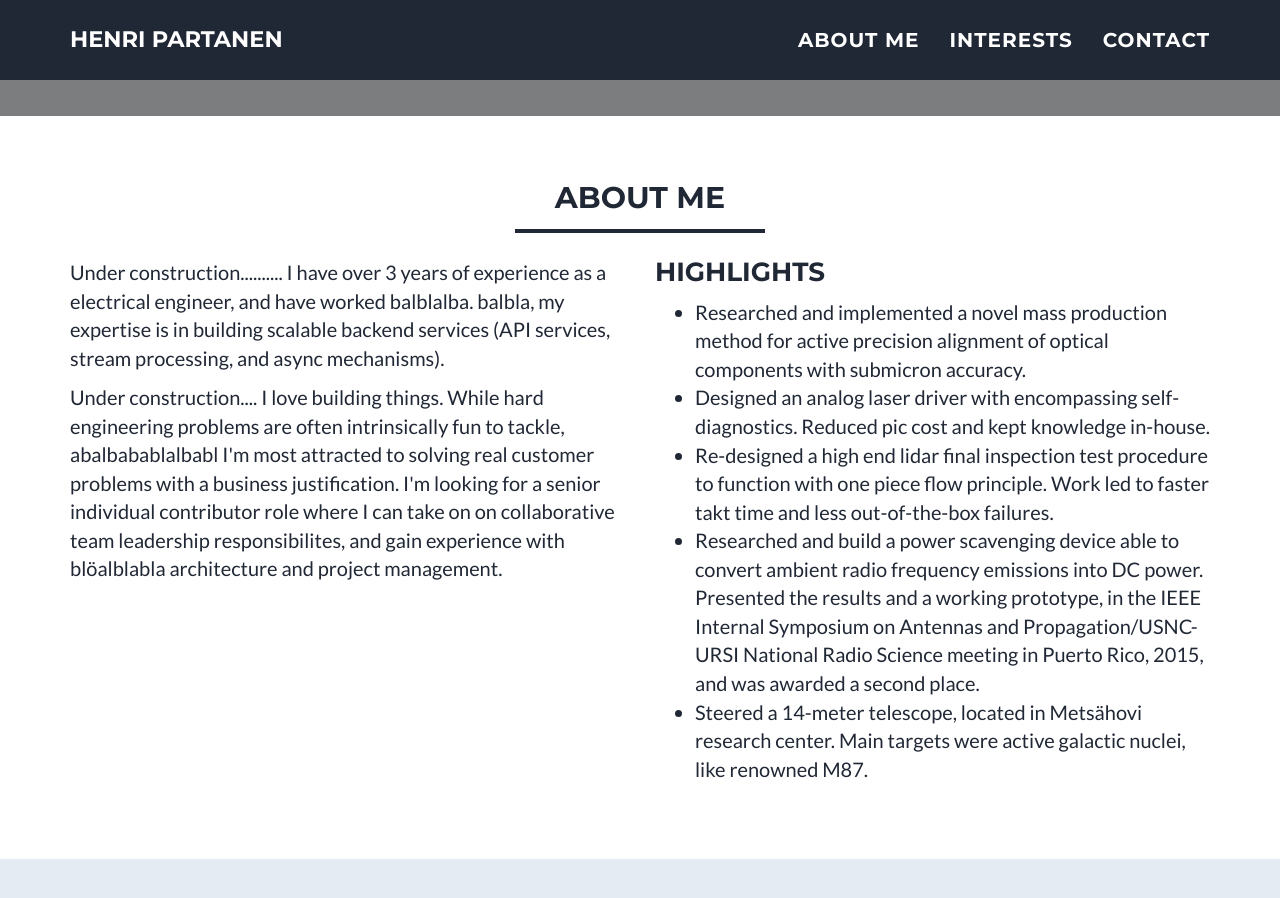
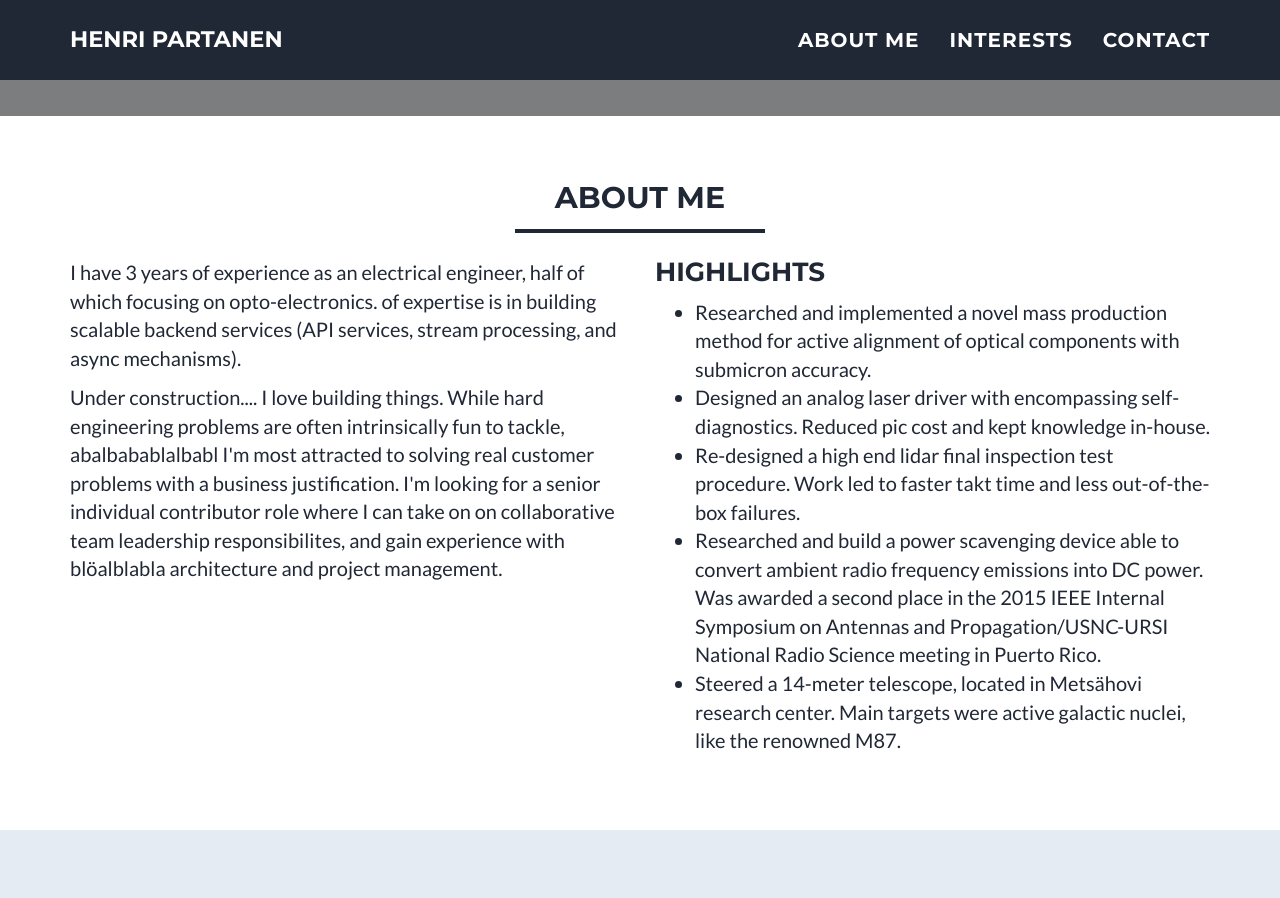
Before and after one commit to lifeofhenri/lifeofhenri.github.io, a Jekyll site: the page built from index.html, in a window 1280 px wide and 900 px high, scrolled down 458 px. Built offline with Jekyll 4.4.1, drawn with Linux system fonts in a browser that asks for light colours.

Commit message:
Update about_me.html

```diff
--- a/_includes/about_me.html
+++ b/_includes/about_me.html
@@ -9,9 +9,8 @@
     <div class="row">
 	    <div class="col-sm-6">
     		<p>
-			Under construction..........
-            I have over 3 years of experience as a electrical engineer, and have worked
-            balblalba. balbla, my expertise is in building scalable backend services (API services, stream processing,
+			I have 3 years of experience as an electrical engineer, half of which focusing on opto-electronics.
+			 of  expertise is in building scalable backend services (API services, stream processing,
             and async mechanisms).
         </p>
         <p>
@@ -29,19 +28,19 @@
 		    <h3 style="margin-top:0;">Highlights</h3>
 		    <ul>
     			<li>
-            Researched and implemented a novel mass production method for active precision alignment
+            Researched and implemented a novel mass production method for active alignment
 			of optical components with submicron accuracy.
     			</li>
           <li>
             Designed an analog laser driver with encompassing self-diagnostics. Reduced pic cost and kept knowledge in-house.
           <li>
-            Re-designed a high end lidar final inspection test procedure to function with one piece flow principle. Work led to faster takt time and less out-of-the-box failures.
+            Re-designed a high end lidar final inspection test procedure. Work led to faster takt time and less out-of-the-box failures.
     			<li>
-            Researched and build a power scavenging device able to convert ambient radio frequency emissions into DC power. Presented the results and a working prototype,
-			in the IEEE Internal Symposium on Antennas and Propagation/USNC-URSI National Radio Science meeting in Puerto Rico, 2015, and was awarded a second place.
+            Researched and build a power scavenging device able to convert ambient radio frequency emissions into DC power. Was awarded a second place
+			in the 2015 IEEE Internal Symposium on Antennas and Propagation/USNC-URSI National Radio Science meeting in Puerto Rico.
     			</li>
     			<li>
-            Steered a 14-meter telescope, located in Metsähovi research center. Main targets were active galactic nuclei, like renowned M87.
+            Steered a 14-meter telescope, located in Metsähovi research center. Main targets were active galactic nuclei, like the renowned M87.
     			</li>
 		    </ul>
 	    </div>
```
